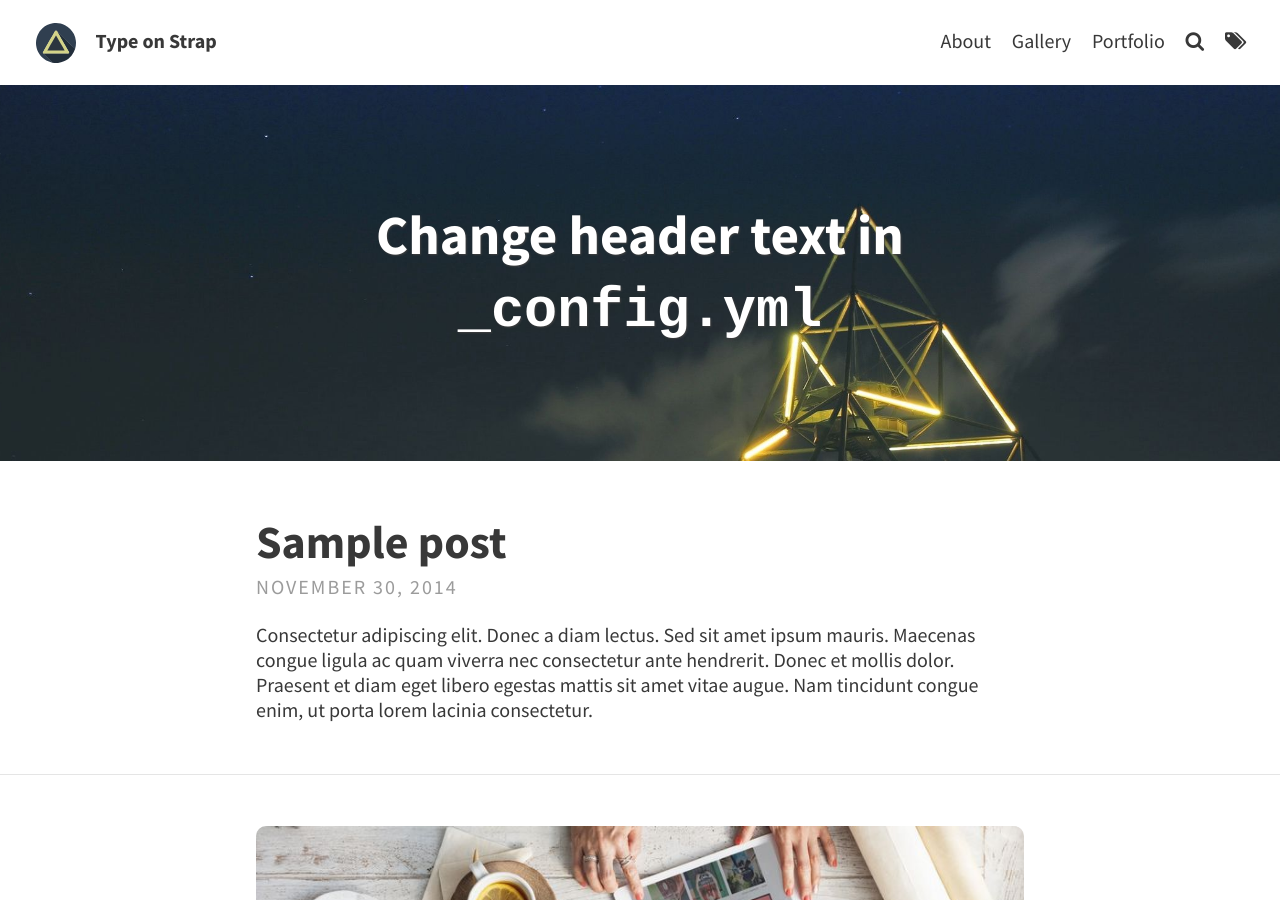
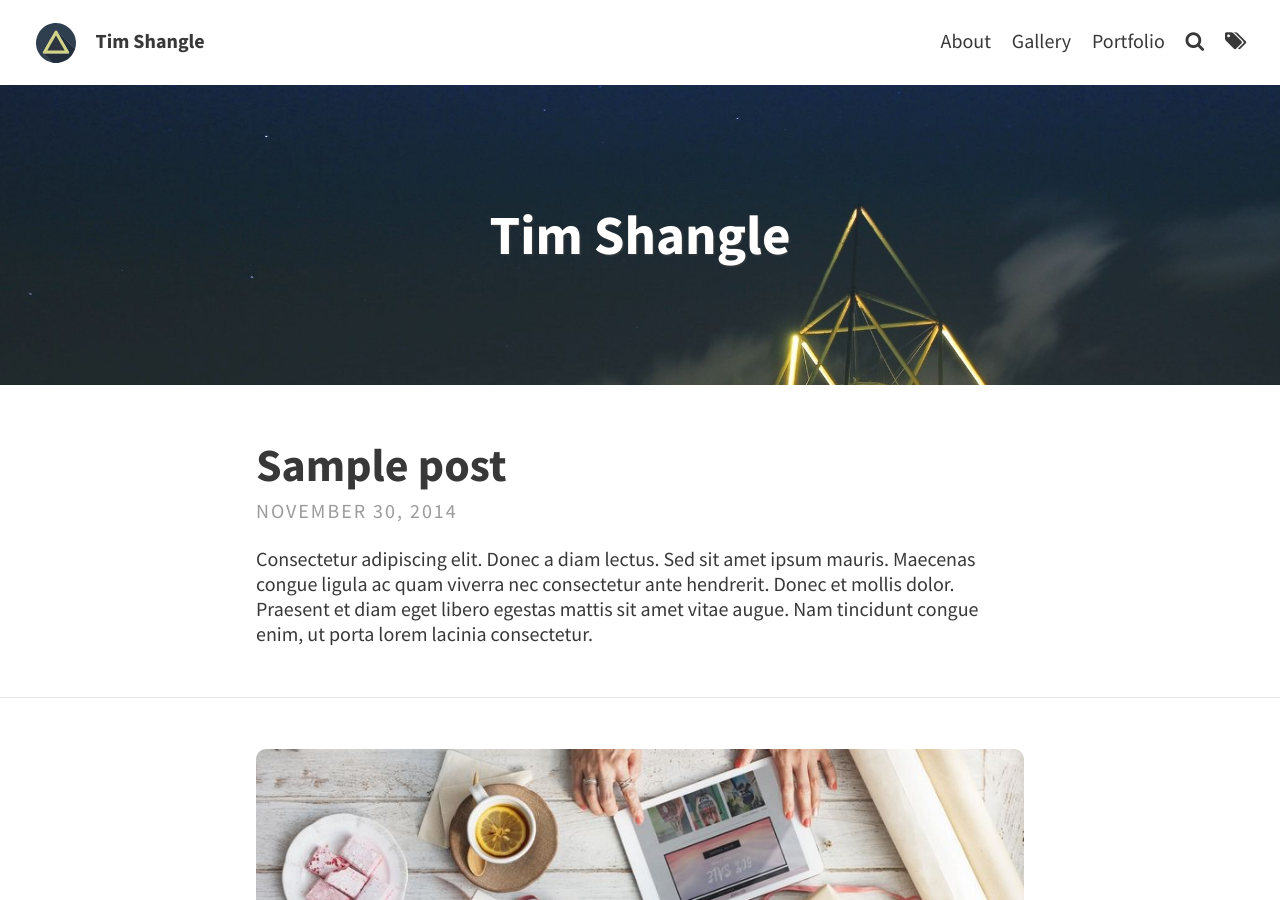
Before and after one commit to shangle/shangle.github.io, a Jekyll site: the page built from index.html, in a window 1280 px wide and 900 px high. Built offline with Jekyll 4.4.1, drawn with Linux system fonts in a browser that asks for light colours; the list of posts is cut into pages by our own code.

Commit message:
changed title and added GA

```diff
--- a/_config.yml
+++ b/_config.yml
@@ -8,20 +8,20 @@ description: "A website with blog posts and pages" # used by search engines
 # THEME-SPECIFIC CONFIGURATION
 theme_settings:
   # Meta
-  title: Type on Strap # blog's title
+  title: Tim Shangle # blog's title
   avatar: assets/img/triangle.svg
   favicon: assets/favicon.ico
   gravatar: # Email MD5 hash
 
   # Header and footer text
-  header_text: Change header text in <code>_config.yml</code>
+  header_text: Tim Shangle
   header_feature_image: assets/img/pexels/triangular.jpeg
   footer_text: >
     Powered by <a href="https://jekyllrb.com/">Jekyll</a> with <a href="https://github.com/sylhare/Type-on-Strap">Type on Strap</a>
 
   # Icons
   rss: true  # Make sure you created a feed.xml with feed.xml layout
-  email_address: # Full email address, e.g. "sam@example.com"
+  email_address: tim@shangle.me
   behance:
   bitbucket:
   dribbble:
@@ -48,17 +48,17 @@ theme_settings:
   share_buttons:
     facebook: true
     twitter: true
-    google_plus: true
+    google_plus:
     tumblr:
     pinterest:
     pocket:
     reddit: true
-    linkedin:
+    linkedin: true
     wordpress:
     email: true
 
   # Scripts / Features
-  google_analytics: # Tracking ID, e.g. "UA-000000-01"
+  google_analytics: "UA-25656575-1"
   disqus_shortname:
   katex: true # Enable if using math markup
 
```
